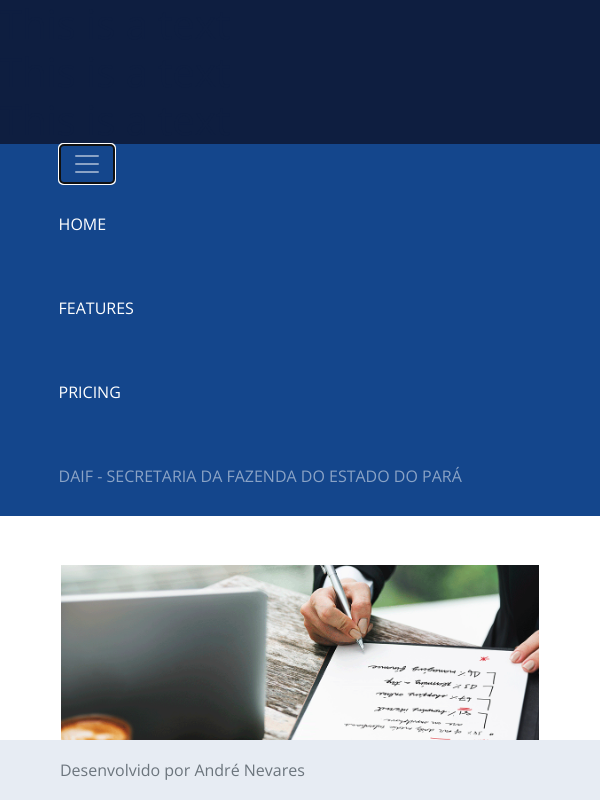
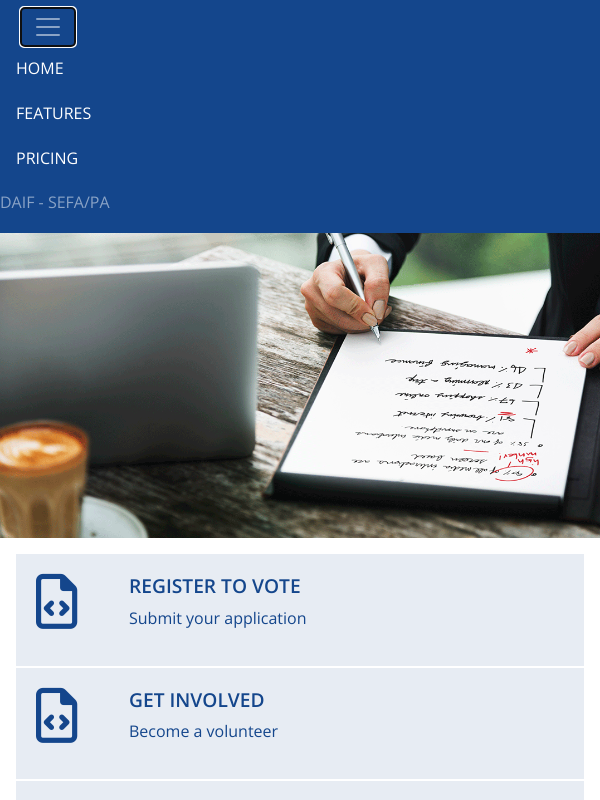
Before and after one commit to andrenevares/NovaProdutividade, a plain HTML site: page index.html in a window 600 px wide. Both pictures are taken after a click on the button "Toggle navigation". Shown: the top 800 px of the page. Drawn offline with nearby package versions, Linux system fonts and the light colour scheme.

Commit message:
Ajuste Mobie

```diff
--- /dev/null
+++ b/css/_footer.scss
@@ -0,0 +1,8 @@
+.footer {
+    position: absolute;
+    bottom: 0;
+    width: 100%;
+    height: 60px;
+    line-height: 60px;
+    background-color: $thirdColor;
+}
--- /dev/null
+++ b/css/_navbar.scss
@@ -0,0 +1,77 @@
+/* Extra small devices (phones, 600px and down) */
+.navbar-toggler {
+    border: none;
+    margin-left: 1.3rem;
+}
+
+.navbar-brand{
+    padding-top: 0;
+    padding-bottom: 0;
+}
+.navbar {
+    line-height: 4;
+    padding-top: 0;
+    padding-bottom: 0;
+}
+.bg-andre-navbar{
+    background-color: $primary;
+}
+.nav-link{
+    color: $white !important;
+
+}
+.nav-item{
+    color: $white;
+    :hover {
+        background-color: $secondary;
+        color: $white !important;
+        border-bottom: 2px solid $destaque;
+    }
+}
+
+@media only screen and (max-width: 600px) {
+    .container-fluid{
+        width: 100% !important;
+        margin: 0 ;
+        padding: 0 ;
+    }
+    .navbar{
+        padding: 0.5rem  0rem;
+        line-height: 1.8;
+        list-group{
+            margin:0;
+        }
+    }
+    .bg-andre-navbar{
+        min-height: 80px;
+    }
+    .nav-item{
+        margin: 0px;
+        padding: 0px;
+        .nav-link{
+            padding-left: 1rem;
+        }
+    }
+}
+
+/* Small devices (portrait tablets and large phones, 600px and up) */
+@media only screen and (min-width: 600px) {
+    .bg-andre-navbar{
+        min-height: 80px;
+    }
+}
+
+/* Medium devices (landscape tablets, 768px and up) */
+@media only screen and (min-width: 768px) {
+
+}
+
+/* Large devices (laptops/desktops, 992px and up) */
+@media only screen and (min-width: 992px) {
+
+}
+
+/* Extra large devices (large laptops and desktops, 1200px and up) */
+@media only screen and (min-width: 1200px) {
+
+}
--- /dev/null
+++ b/css/_variables.scss
@@ -0,0 +1,8 @@
+// Colors Variable
+$primary: #14468C;
+$secondary: #0E1E40;
+$thirdColor: #E7ECF3;
+$destaque: #BF0D3E;
+$white: #fff;
+$bg-white: #fff;
+$bg-gray: #F6F6F6;
--- /dev/null
+++ b/css/main.scss
@@ -0,0 +1,98 @@
+@import url('https://fonts.googleapis.com/css2?family=Open+Sans:ital,wght@0,300;0,400;0,600;0,700;0,800;1,600&display=swap');
+
+@import "variables";
+@import "navbar";
+@import "footer";
+
+
+body{
+    font-family: 'Open Sans', sans-serif;
+    .container-fluid{
+       width: 85%;
+    }
+}
+.foto-principal{
+    border: 1px solid $white;
+}
+.list-group{
+    :hover {
+        background-color: $primary;
+        color: $white;
+    }
+
+}
+.list-group-item-action {
+    display: block;
+    overflow: hidden;
+    padding: 20px;
+    text-align: left;
+    background-color: $thirdColor;
+    color: $primary;
+    border: 1px solid $white;
+
+    h4 {
+        text-transform: uppercase;
+        font-weight: 600;
+    }
+
+}
+
+
+@media only screen and (max-width: 600px) {
+    .container-fluid{
+        width: 100%;
+        margin: 0;
+    }
+    .foto-principal{
+        border: none;
+        width: 100%;
+    }
+    .list-group-item-action{
+        h4 {
+            font-size: 1.2rem;
+        }
+    }
+    .fab,
+    .far,
+    fas {
+        font-size: 55px;
+    }
+    .list-group{
+        margin: 15px;
+    }
+
+}
+
+
+
+
+
+
+/* Small devices (portrait tablets and large phones, 600px and up) */
+@media only screen and (min-width: 600px) {
+    h4 {
+        font-size: 1.6rem;
+    }
+
+}
+
+/* Medium devices (landscape tablets, 768px and up) */
+@media only screen and (min-width: 768px) {
+    h4 {
+        font-size: 1.6rem;
+    }
+}
+
+/* Large devices (laptops/desktops, 992px and up) */
+@media only screen and (min-width: 992px) {
+    h4 {
+        font-size: 1.6rem;
+    }
+}
+
+/* Extra large devices (large laptops and desktops, 1200px and up) */
+@media only screen and (min-width: 1200px) {
+    h4 {
+        font-size: 1.6rem;
+    }
+}
--- a/index.html
+++ b/index.html
@@ -10,7 +10,7 @@
     <!-- Bootstrap CSS -->
     <link rel="stylesheet" href="https://stackpath.bootstrapcdn.com/bootstrap/4.3.1/css/bootstrap.min.css"
         integrity="sha384-ggOyR0iXCbMQv3Xipma34MD+dH/1fQ784/j6cY/iJTQUOhcWr7x9JvoRxT2MZw1T" crossorigin="anonymous">
-    <link rel="stylesheet" type="text/css" href="./main.css">
+    <link rel="stylesheet" type="text/css" href="./css/main.css">
     <!-- FontAwesome -->
     <script src="https://kit.fontawesome.com/b8be8fc2f5.js" crossorigin="anonymous"></script>
 
@@ -19,13 +19,7 @@
 
 
 <body>
-    <div class="upperNav">
-        <h1>This is a text</h1>
-        <h1>This is a text</h1>
-        <h1>This is a text</h1>
-    </div>
-    <header class="navbarCustomizada">
-        <nav class="navbar navbar-expand-lg navbar-dark bg-andre-navbar">
+    <nav class="navbar navbar-expand-md navbar-dark bg-andre-navbar text-uppercase">
         <div class="container-fluid">
             <button class="navbar-toggler" type="button" data-toggle="collapse" data-target="#navbarText"
                 aria-controls="navbarText" aria-expanded="false" aria-label="Toggle navigation">
@@ -44,19 +38,19 @@
                     </li>
                 </ul>
                 <span class="navbar-text">
-                        DAIF - Secretaria da Fazenda do Estado do Pará
+                    DAIF - SEFA/PA
                 </span>
             </div>
         </div>
     </nav>
-    </header>
+
     <section class="nevares-main">
-        <div class="container-fluid mt-5">
+        <div class="container-fluid">
             <div class="row m-0 p-0">
-                <div class="col-md-8 p-0 foto-principal">
+                <div class="col-lg-8 p-0 foto-principal">
                     <img class="img-fluid" src="./images/foto-home01.gif" alt="Sistema de Avaliação">
                 </div>
-                <div class="col-md-4 p-0 m-0">
+                <div class="col-lg-4 p-0 m-0">
                     <div class="list-group">
                         <div class="list-group-item-action">
                             <div class="row">
@@ -90,6 +84,7 @@
 
                             </div>
                         </div>
+
                         <div class="list-group-item-action">
                             <div class="row">
                                 <div class="col-2"><i class="far fa-file-code "></i></div>
@@ -97,20 +92,17 @@
                                     <h4>Função 01</h4>
                                     <p>Data: 18/06/2018</p>
                                 </div>
-
                             </div>
                         </div>
                     </div>
                 </div>
             </div>
         </div>
+
     </section>
 
-    <footer class="footer">
-        <div class="container-fluid">
-            <span class="text-muted">Desenvolvido por André Nevares</span>
-        </div>
-    </footer>
+
+
 
     <!-- Optional JavaScript -->
     <!-- jQuery first, then Popper.js, then Bootstrap JS -->
--- a/main.scss
+++ /dev/null
@@ -1,105 +0,0 @@
-@import url('https://fonts.googleapis.com/css2?family=Open+Sans:ital,wght@0,300;0,400;0,600;0,700;0,800;1,600&display=swap');
-
-// Colors Variable
-$primary: #14468C;
-$secondary: #0E1E40;
-$thirdColor: #E7ECF3;
-$destaque: #BF0D3E;
-$white: #fff;
-$bg-white: #fff;
-$bg-gray: #F6F6F6;
-
-
-
-body{
-    font-family: 'Open Sans', sans-serif;;
-    .container-fluid{
-       width: 85%;
-
-    }
-}
-
-//Upper Nav
-.upperNav{
-    background-color: $secondary;
-    margin: 0px;
-    h1{
-       margin: 0px;
-       color: $secondary;
-    }
-}
-// Navbar
-.navbarCustomizada{
-    text-transform: uppercase;
-    .navbar-brand{
-        padding-top: 0;
-        padding-bottom: 0;
-    }
-    .navbar {
-        line-height: 4;
-        padding-top: 0;
-        padding-bottom: 0;
-    }
-    .bg-andre-navbar{
-        background-color: $primary;
-    }
-    .nav-link{
-        color: $white !important;
-        border-bottom: 4px solid $primary;
-    }
-    .nav-item{
-        color: $white;
-        :hover {
-            background-color: $secondary;
-            color: $white !important;
-            border-bottom: 2px solid $destaque;
-        }
-    }
-}
-
-// Cards
-.nevares-main {
-    .foto-principal{
-        border: 1px solid $white;
-    }
-   .list-group{
-        :hover {
-            background-color: $primary;
-            color: $white;
-        }   .list-group{
-
-            :hover {
-                background-color: $primary;
-                color: $white;
-            }
-        }
-    }
-    .list-group-item-action {
-        display: block;
-        overflow: hidden;
-        padding: 30px;
-        text-align: left;
-        background-color: $thirdColor;
-        border: 1px solid $white;
-        color: $primary;
-        h4 {
-            text-transform: uppercase;
-            font-weight: 600;
-        }
-        .fab,
-        .far,
-        fas {
-            font-weight: 100px;
-            font-size: 70px;
-        }
-    }
-}
-
-.footer {
-    position: absolute;
-    bottom: 0;
-    width: 100%;
-    height: 60px;
-    line-height: 60px;
-    background-color: $thirdColor;
-}
```
Also changed, not shown: css/main.css (added), main.css (deleted), 2 other files. Lines whose indentation alone changed are shown as unchanged.
